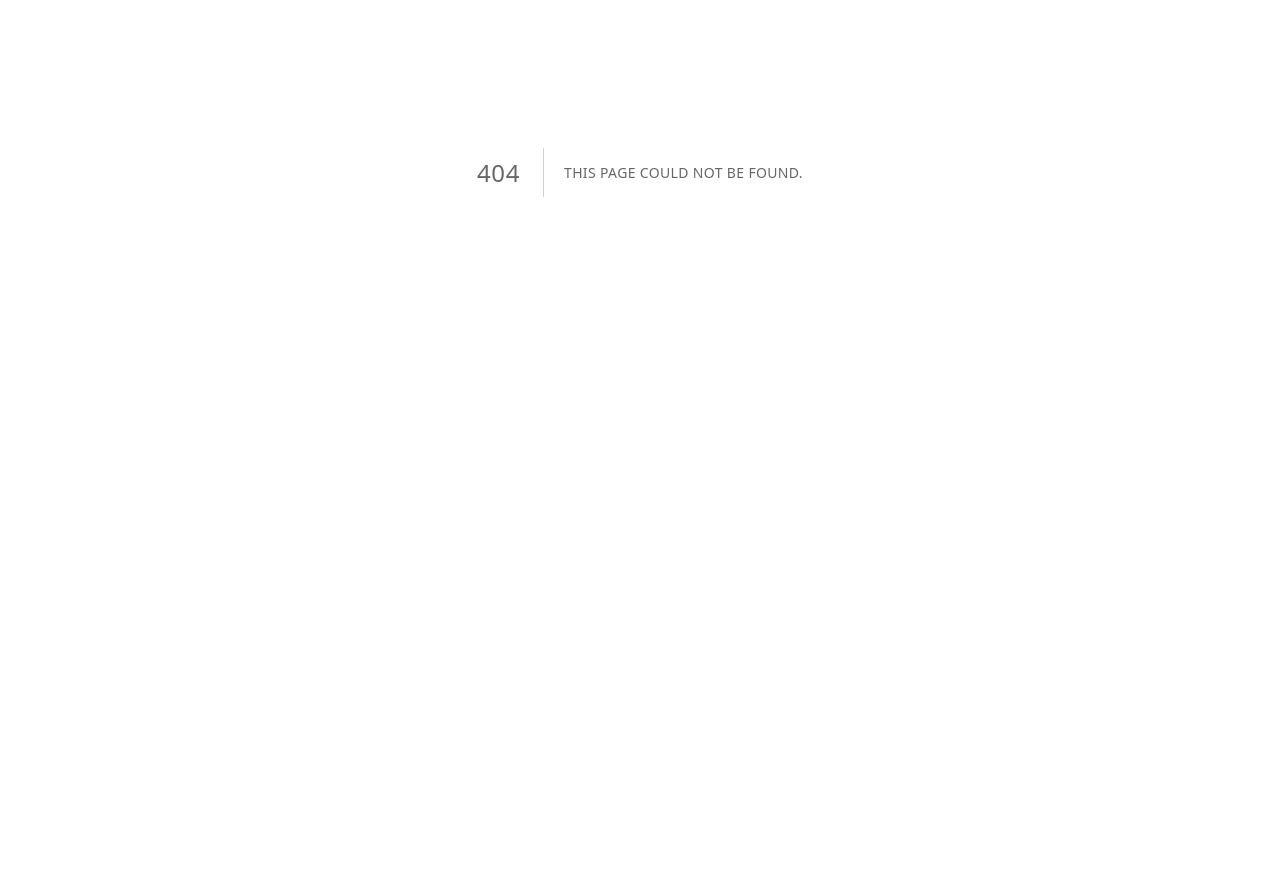
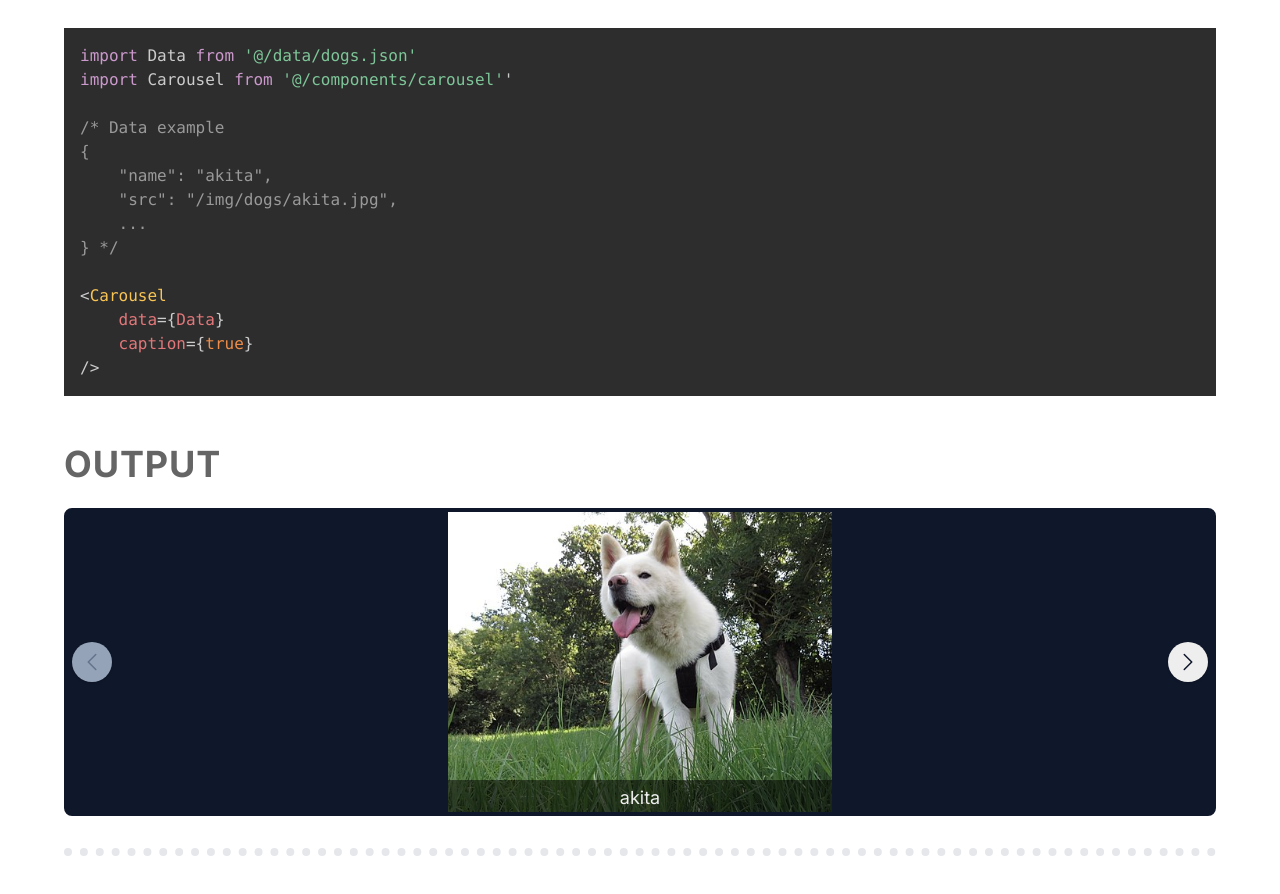
Before and after one commit to sjmitch-git/bramble, a Next.js app: page /components/carousel in a window 1280 px wide. Before the commit this address had no page. Shown: the part 368-1262 px from the top of the page. Before the commit the page ends 1052 px from the top, so only its background shows below. Built offline with nearby package versions, Linux system fonts and the light colour scheme.

Commit message:
Carousel

```diff
--- /dev/null
+++ b/app/components/carousel/Carousel.tsx
@@ -0,0 +1,23 @@
+import { Metadata } from 'next'
+
+import CarouselTemplate from '@/templates/Carousel'
+
+const title = 'Carousel'
+const description = 'Carousel TBD'
+
+export const metadata: Metadata = {
+	title: title,
+	description: description,
+}
+
+export default function Carousel() {
+	return (
+		<>
+			<h1>{title}</h1>
+			<p>{description}</p>
+			<div>
+				<CarouselTemplate />
+			</div>
+		</>
+	)
+}
--- /dev/null
+++ b/app/components/carousel/page.ts
@@ -0,0 +1,2 @@
+export * from './Carousel'
+export { default } from './Carousel'
--- a/app/components/page.tsx
+++ b/app/components/page.tsx
@@ -26,6 +26,9 @@ export default function Components() {
 					</li>
 					<li>
 						<Link href='./components/card'>Card</Link>
+					</li>
+					<li>
+						<Link href='./components/carousel'>Carousel</Link>
 					</li>
 					<li>
 						<Link href='./components/codeblock'>Codeblock</Link>
--- a/app/page.tsx
+++ b/app/page.tsx
@@ -1,6 +1,8 @@
 'use client'
 
 import Link from 'next/link'
+import Data from '@/data/dogs.json'
+import Carousel from '@/components/carousel'
 
 export default function Home() {
 	return (
@@ -20,6 +22,13 @@ export default function Home() {
 					</li>
 				</ul>
 			</nav>
+
+			<div>
+				<Carousel
+					data={Data}
+					caption={false}
+				/>
+			</div>
 		</>
 	)
 }
--- /dev/null
+++ b/components/carousel/Carousel.tsx
@@ -0,0 +1,77 @@
+'use client'
+import React, { useState, useRef, useEffect } from 'react'
+
+import Gallery from '@/components/gallery'
+import Button from '@/components/button'
+
+import { ChevronRightIcon, ChevronLeftIcon } from '@heroicons/react/24/solid'
+
+interface DataProps {
+	name: string
+	src: string
+}
+
+interface CarouselProps {
+	data: DataProps[]
+	caption?: boolean | undefined
+}
+
+const Carousel = ({ data, caption }: CarouselProps) => {
+	const [index, setIndex] = useState(0)
+	const [position, setPosition] = useState(0)
+	const [innerWidth, setInnerWidth] = useState(0)
+	const inner = useRef<HTMLDivElement>(null!)
+
+	useEffect(() => {
+		setInnerWidth(inner.current.offsetWidth)
+	}, [inner])
+
+	const setNext = () => {
+		setPosition(position - innerWidth)
+		setIndex(index + 1)
+	}
+
+	const setPrevious = () => {
+		setPosition(position + innerWidth)
+		setIndex(index - 1)
+	}
+
+	return (
+		<>
+			<div className={`carousel`}>
+				<div className='absolute bottom-0 left-1 top-0 flex'>
+					<Button
+						onClick={setPrevious}
+						styles='icon circle light sm m-auto z-50'
+						disabled={index === 0}
+					>
+						<ChevronLeftIcon />
+					</Button>
+				</div>
+				<div
+					className='inner'
+					ref={inner}
+				>
+					<Gallery
+						styles={`flex oveflow-hidden gap-0`}
+						style={{ left: `${position}px` }}
+						data={data}
+						caption={caption}
+						aspect='aspect-[4/3]'
+					/>
+				</div>
+				<div className='absolute bottom-0 right-1 top-0 flex'>
+					<Button
+						onClick={setNext}
+						styles='icon circle light sm m-auto'
+						disabled={index === data.length - 1}
+					>
+						<ChevronRightIcon />
+					</Button>
+				</div>
+			</div>
+		</>
+	)
+}
+
+export default Carousel
--- /dev/null
+++ b/components/carousel/index.ts
@@ -0,0 +1,2 @@
+export * from './Carousel'
+export { default } from './Carousel'
--- a/components/gallery/Gallery.tsx
+++ b/components/gallery/Gallery.tsx
@@ -13,11 +13,18 @@ interface DataProps {
 interface GalleryProps {
 	data: any[]
 	styles?: string | undefined
+	style?: React.CSSProperties | undefined
 	aspect?: string | undefined
 	caption?: boolean | undefined
 }
 
-const Gallery = ({ data, styles = '', caption = true, aspect = 'aspect-[4/3]' }: GalleryProps) => {
+const Gallery = ({
+	data,
+	styles = '',
+	caption = true,
+	aspect = 'aspect-[4/3]',
+	style,
+}: GalleryProps) => {
 	const [img, setImg] = useState<DataProps>({ name: '', src: '' })
 	const [modal, setModal] = useState(false)
 
@@ -32,7 +39,10 @@ const Gallery = ({ data, styles = '', caption = true, aspect = 'aspect-[4/3]' }:
 
 	return (
 		<>
-			<div className={`gallery ${styles}`}>
+			<div
+				className={`gallery ${styles}`}
+				style={style}
+			>
 				{data.map((item, index) => (
 					<Figure
 						caption={caption && item.name}
--- a/styles/base/layout.css
+++ b/styles/base/layout.css
@@ -19,4 +19,5 @@
     .footer {
         @apply p-4;
     }
+
 }
--- /dev/null
+++ b/styles/components/carousel.css
@@ -0,0 +1,19 @@
+@layer components {
+
+    .carousel {
+        @apply relative flex justify-center rounded-lg border-4 border-dark bg-dark;
+
+        & .inner {
+            @apply max-w-sm relative overflow-hidden;
+        }
+
+        & .gallery {
+            @apply grid-cols-none h-[300px] transition-all duration-500 relative;
+        }
+
+        & .figcaption {
+            @apply relative -top-8 text-light text-lg bg-[var(--shim-color)] !pt-1;
+        }
+    }
+
+}
--- a/styles/components/index.css
+++ b/styles/components/index.css
@@ -5,6 +5,7 @@
 @import './buttons.css';
 @import './buttongroup.css';
 @import './card.css';
+@import './carousel.css';
 @import './dialog.css';
 @import './figure.css';
 @import './gallery.css';
--- a/styles/theme/colors.css
+++ b/styles/theme/colors.css
@@ -17,4 +17,5 @@
     --error-color: #c51162;
     --error-color-25: #f0c3d8;
     --backdrop-color: rgba(0, 0, 0, 0.8);
+    --shim-color: rgba(0, 0, 0, 0.5);
 }
--- /dev/null
+++ b/templates/Carousel.tsx
@@ -0,0 +1,44 @@
+import Data from '@/data/dogs.json'
+
+import Carousel from '@/components/carousel'
+import Codeblock from '@/components/codeblock'
+
+const CarouselTemplate = () => {
+	return (
+		<>
+			<h2>Usage</h2>
+
+			<div className='mb-0'>
+				<Codeblock language='jsx'>
+					{`import Data from '@/data/dogs.json'
+import Carousel from '@/components/carousel''
+
+/* Data example
+{
+    "name": "akita",
+    "src": "/img/dogs/akita.jpg",
+    ...
+} */
+
+<Carousel
+    data={Data}
+    caption={true}
+/>`}
+				</Codeblock>
+			</div>
+
+			<h2>Output</h2>
+
+			<div>
+				<Carousel
+					data={Data}
+					caption={true}
+				/>
+			</div>
+
+			<hr />
+		</>
+	)
+}
+
+export default CarouselTemplate
```
